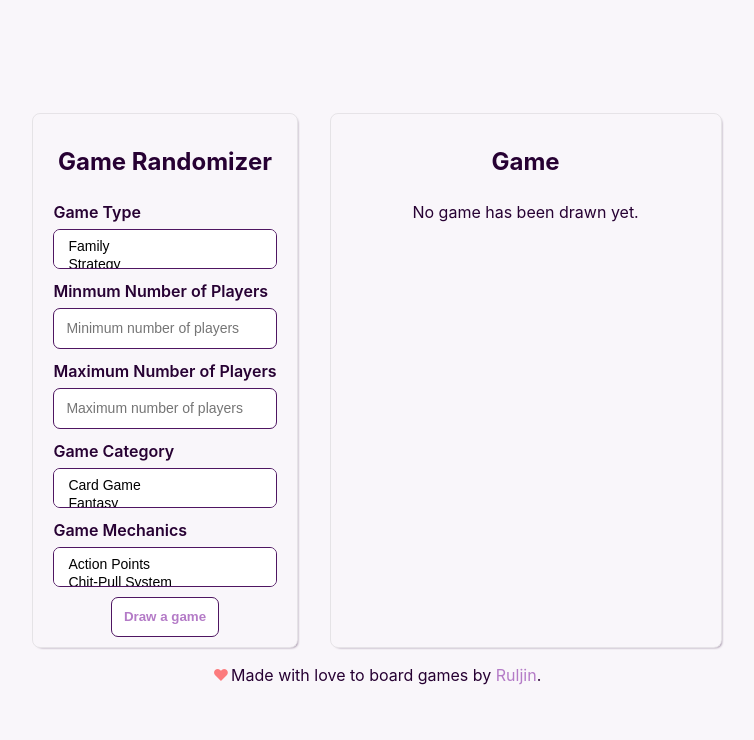
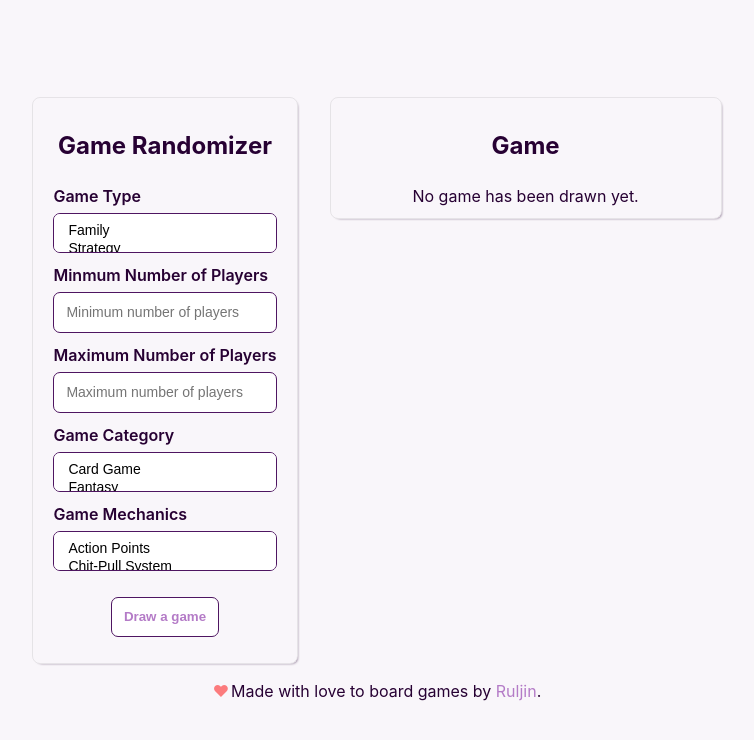
Before and after one commit to ruljin/boardus, a React (Vite) app: page / in a window 1280 px wide. Shown: the top 740 px of the page, without its empty margins (263-1017 px from the left). Built offline with nearby package versions, Linux system fonts and the light colour scheme.

Commit message:
feat(BOARD-3): change Card component styles

```diff
--- a/src/components/Card/Card.module.css
+++ b/src/components/Card/Card.module.css
@@ -1,20 +1,23 @@
 .card {
   border: 1px solid #5f5f5f1f;
   border-radius: 8px;
+  box-shadow: 2px 2px 3px -3px;
+  height: fit-content;
   padding: 10px 20px;
-  box-shadow: 2px 2px 3px -3px;
 }
 
-.card__header {
-}
+/* .card__header {
+} */
 
 .card__heading {
   max-width: 350px;
   text-wrap: wrap;
 }
 
-.card__body {
-}
+/* .card__body {
+} */
 
 .card__footer {
+  margin-top: 16px;
+  margin-bottom: 16px;
 }
```
